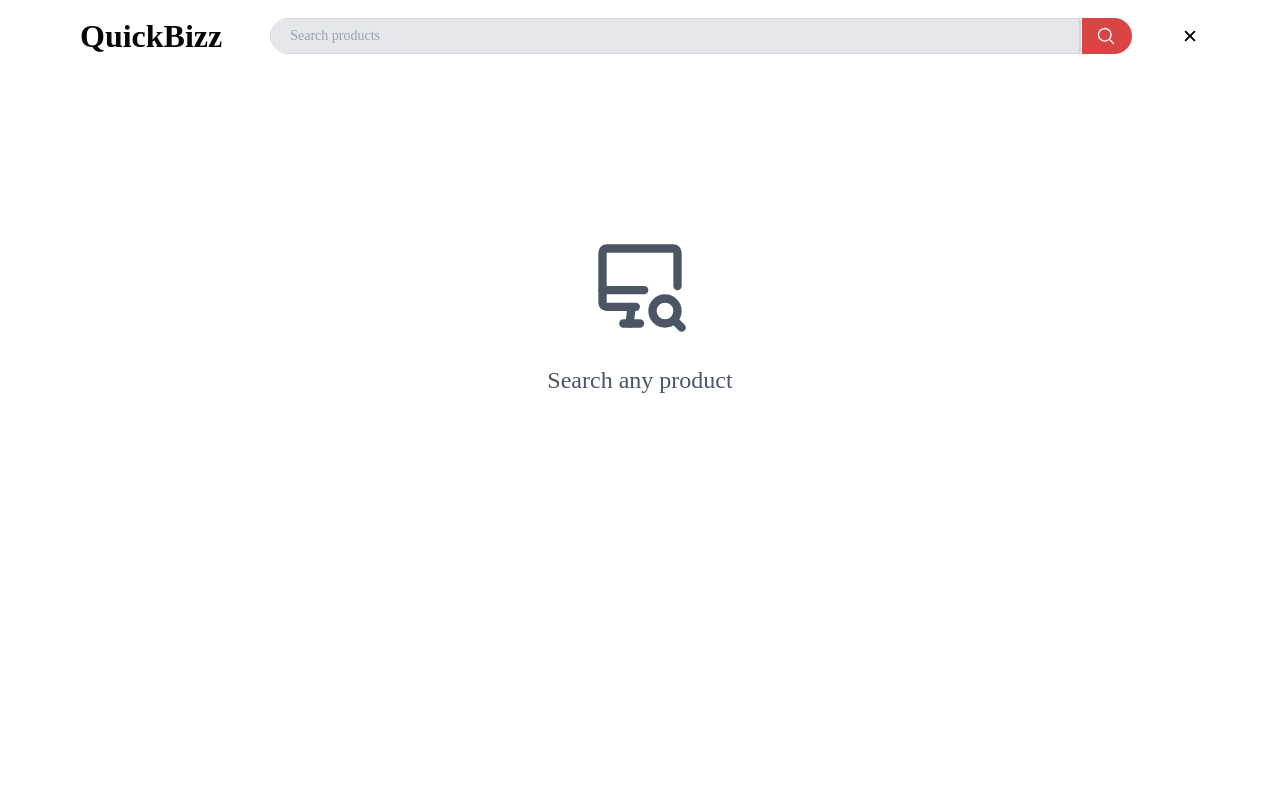
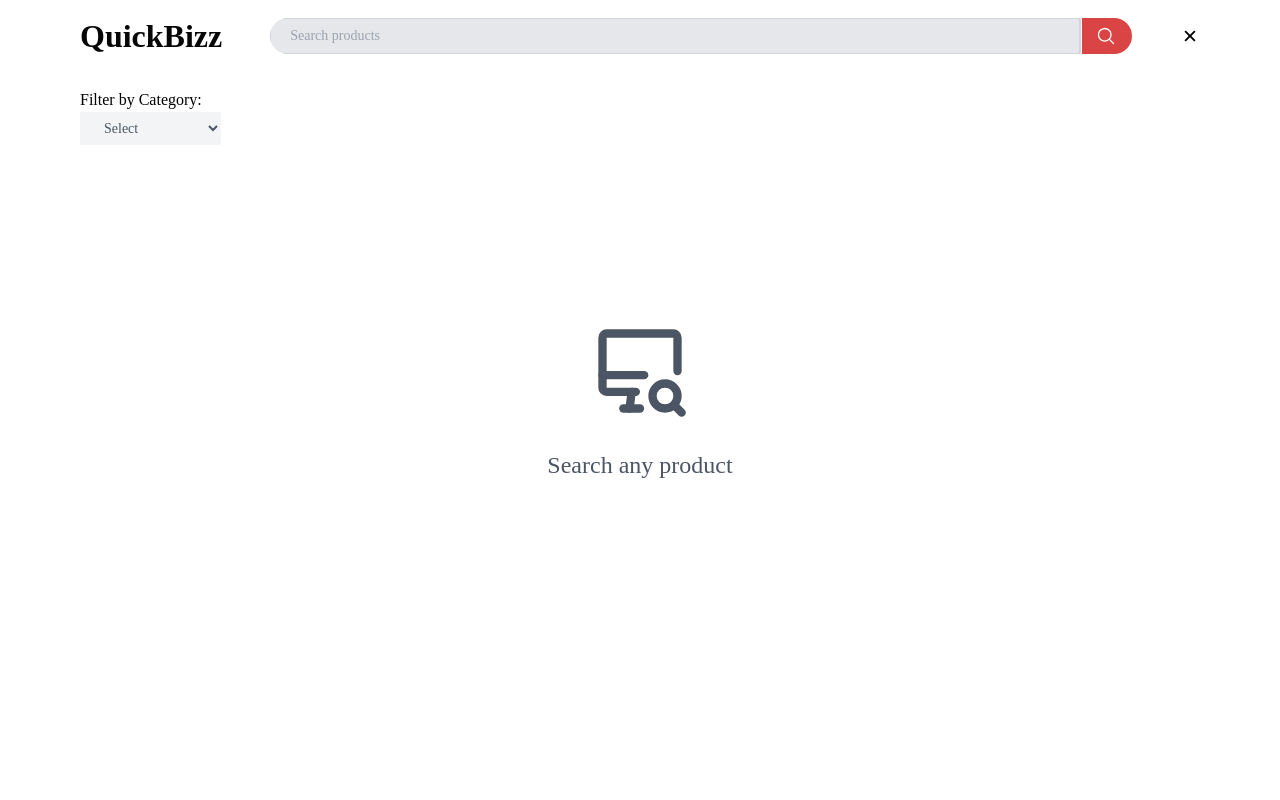
Before and after one commit to arpanbari05/QuickBizz, a React (Create React App) app: page /search in a window 1280 px wide. Shown: the top 800 px of the page. Built offline with nearby package versions, Linux system fonts and the light colour scheme.

Commit message:
Added the banner, filter on search panel and skip to main content

```diff
--- a/src/components/BrandPanel/BrandPanel.css
+++ b/src/components/BrandPanel/BrandPanel.css
@@ -4,11 +4,6 @@
   flex: 1;
   background-color: #eee;
   border: 1px solid #eee;
-}
-
-.brand-panel img {
-  width: 100%;
-  height: 100%;
 }
 
 h2 {
--- a/src/components/BrandPanel/index.tsx
+++ b/src/components/BrandPanel/index.tsx
@@ -4,13 +4,18 @@ import React from "react";
 import "./BrandPanel.css";
 
 import Havells from "../../assets/havells.png";
+import Grow from "../../assets/grow.webp";
 
 const BrandPanel: React.FC = () => {
   const brands = ["Brand A", "Brand B", "Brand C", "Brand D"];
 
   return (
     <div className="brand-panel">
-
+      <img
+        src={Grow}
+        alt="grow-image"
+        className="w-full h-[500px] object-cover"
+      />
     </div>
   );
 };
--- a/src/components/Landing/Landing.tsx
+++ b/src/components/Landing/Landing.tsx
@@ -1,5 +1,5 @@
 import axios from "axios";
-import { useEffect, useState } from "react";
+import { useEffect, useRef, useState } from "react";
 import { baseUrl } from "../../axios.config";
 import BrandPanel from "../BrandPanel";
 import Carousel from "../Carousel";
@@ -26,7 +26,7 @@ const Landing = () => {
   return (
     <div>
       <div className="flex">
-        <CategoryPanel />
+        {/* <CategoryPanel /> */}
         <BrandPanel />
       </div>
       <div className="grid gap-16 p-16">
--- a/src/components/Navbar/index.tsx
+++ b/src/components/Navbar/index.tsx
@@ -60,10 +60,15 @@ const Navbar: React.FC = () => {
   return (
     <div>
       <div className="discount bg-black text-white text-center p-7">
-        <p className="d-inline-block mb-0 text-sm">
-          Monsoon Sale For All Electronic And Free Express Delivery - OFF 50%!
-        </p>
-        <button className="ml-5 underline">Shop Now</button>
+        <button
+          className="ml-5 underline mr-2"
+          onClick={() => {
+            window.scrollBy({ top: 550, behavior: "smooth" });
+          }}
+        >
+          Skip
+        </button>
+        <p className="d-inline-block mb-0 text-sm">to main content</p>
       </div>
 
       <nav className="navbar">
--- a/src/components/SearchPanel/index.tsx
+++ b/src/components/SearchPanel/index.tsx
@@ -11,10 +11,21 @@ import { FaRegSadTear } from "react-icons/fa";
 
 interface SearchPanelProps {}
 
+const categories = [
+  { name: "Phones", value: "phones" },
+  { name: "Computers", value: "computers" },
+  { name: "SmartWatches", value: "smartwatches" },
+  { name: "Camera", value: "camera" },
+  { name: "HeadPhones", value: "headphones" },
+  { name: "Gaming", value: "gaming" },
+  // Add more categories as needed
+];
+
 const SearchPanel: React.FC<SearchPanelProps> = (props) => {
   const [searchInput, setSearchInput] = useState("");
   const [searchQuery, setSearchQuery] = useState("");
   const [products, setProducts] = useState<Product[] | null>(null);
+  const [category, setCategory] = useState("");
   const navigate = useNavigate();
 
   useEffect(() => {
@@ -30,6 +41,28 @@ const SearchPanel: React.FC<SearchPanelProps> = (props) => {
     };
     fetch();
   }, [searchQuery]);
+
+  useEffect(() => {
+    const fetch = async () => {
+      try {
+        if (category) {
+          const products = (
+            await axios.get(baseUrl + "/products/category/" + category)
+          ).data;
+          setProducts(products);
+        }
+      } catch (e) {
+        console.log(e);
+      }
+    };
+    fetch();
+  }, [category]);
+
+  const handleCategoryChange: React.ChangeEventHandler<HTMLSelectElement> = (
+    e
+  ) => {
+    setCategory(e.target.value);
+  };
 
   return (
     <div className="px-20 py-3 min-h-[100vh]">
@@ -69,6 +102,22 @@ const SearchPanel: React.FC<SearchPanelProps> = (props) => {
           <IoClose size={20} />
         </button>
       </div>
+      <div>
+        <div className="flex flex-col w-max my-7">
+          <label>Filter by Category:</label>
+          <select
+            name="category"
+            value={category}
+            onChange={handleCategoryChange}
+            className="py-2 text-sm px-5 bg-gray-100 rounded-sm text-gray-600 focus:outline-1 focus:outline-primary"
+          >
+            <option value="">Select</option>
+            {categories.map((category) => (
+              <option value={category.value}>{category.name}</option>
+            ))}
+          </select>
+        </div>
+      </div>
       {products && products.length > 0 && (
         <Carousel products={products} hideViewButton showAll />
       )}
```
Also changed, not shown: src/assets/grow.webp (added).
